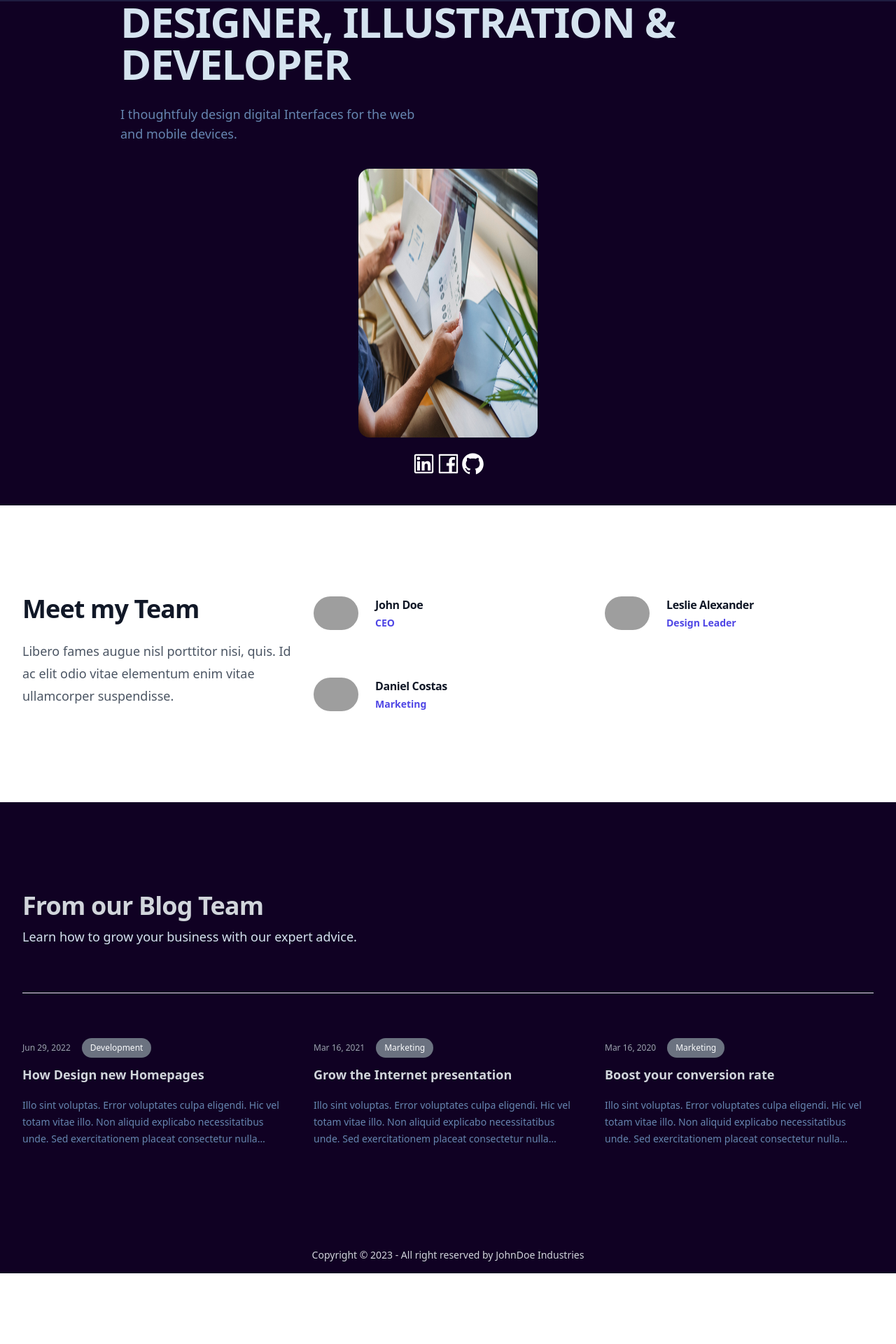
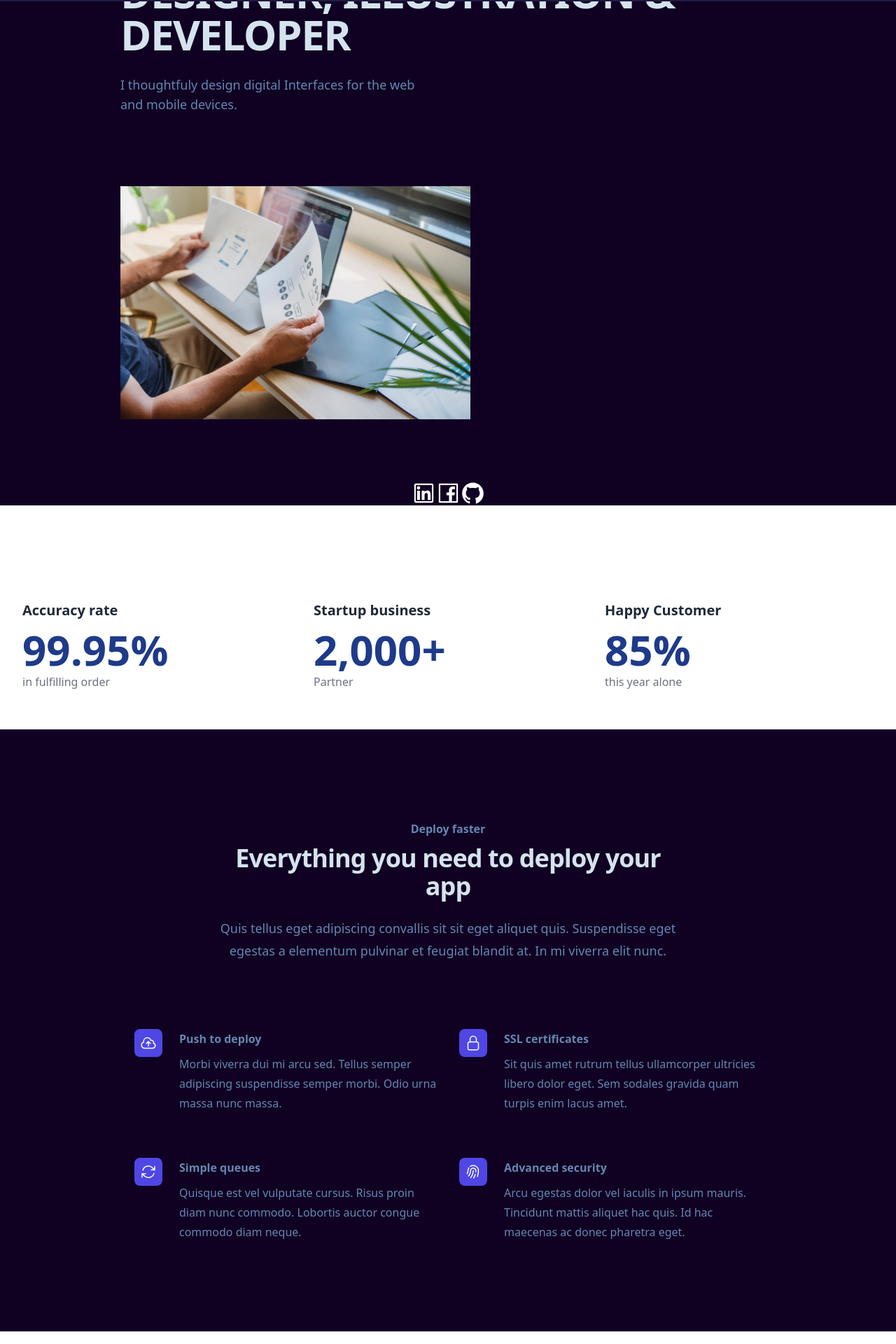
Before and after one commit to DevWavez/design_portfolio, a React (Vite) app: page / in a window 1280 px wide. Shown: the part 78-1998 px from the top of the page at 70% size. Before the commit the page ends 1897 px from the top, so only its background shows below. Built offline with nearby package versions, Linux system fonts and the light colour scheme; grey boxes are pictures that could not be loaded.

Commit message:
Added new components: StatsSection, FeatureSection, and LogoCloud. Removed carousel from HeroSection and added a single image instead.

```diff
--- a/src/App.jsx
+++ b/src/App.jsx
@@ -3,14 +3,20 @@ import Navbar from "./components/Navbar";
 import BlogSection from "./components/BlogSection";
 import TeamSection from "./components/TeamSection";
 import FooterSection from "./components/FooterSection";
+import LogoCloud from "./components/LogoCloud";
+import FeatureSection from "./components/FeatureSection";
+import StatsSection from "./components/StatsSection";
 
 const App = () => {
   return (
     <div>
       <Navbar />
       <HeroSection />
+      <StatsSection />
+      <FeatureSection />
       <TeamSection />
       <BlogSection />
+      <LogoCloud />
       <FooterSection />
     </div>
   );
--- /dev/null
+++ b/src/components/FeatureSection.jsx
@@ -0,0 +1,77 @@
+import {
+  ArrowPathIcon,
+  CloudArrowUpIcon,
+  FingerPrintIcon,
+  LockClosedIcon,
+} from "@heroicons/react/24/outline";
+
+const features = [
+  {
+    name: "Push to deploy",
+    description:
+      "Morbi viverra dui mi arcu sed. Tellus semper adipiscing suspendisse semper morbi. Odio urna massa nunc massa.",
+    icon: CloudArrowUpIcon,
+  },
+  {
+    name: "SSL certificates",
+    description:
+      "Sit quis amet rutrum tellus ullamcorper ultricies libero dolor eget. Sem sodales gravida quam turpis enim lacus amet.",
+    icon: LockClosedIcon,
+  },
+  {
+    name: "Simple queues",
+    description:
+      "Quisque est vel vulputate cursus. Risus proin diam nunc commodo. Lobortis auctor congue commodo diam neque.",
+    icon: ArrowPathIcon,
+  },
+  {
+    name: "Advanced security",
+    description:
+      "Arcu egestas dolor vel iaculis in ipsum mauris. Tincidunt mattis aliquet hac quis. Id hac maecenas ac donec pharetra eget.",
+    icon: FingerPrintIcon,
+  },
+];
+
+const FeatureSection = () => {
+  return (
+    <div className="bg-[#100123] py-24 sm:py-32">
+      <div className="mx-auto max-w-7xl px-6 lg:px-8">
+        <div className="mx-auto max-w-2xl lg:text-center">
+          <h2 className="text-base font-semibold leading-7 text-[#6686B0]">
+            Deploy faster
+          </h2>
+          <p className="mt-2 text-3xl font-bold tracking-tight text-[#D5E3EF] sm:text-4xl">
+            Everything you need to deploy your app
+          </p>
+          <p className="mt-6 text-lg leading-8 text-[#6686B0]">
+            Quis tellus eget adipiscing convallis sit sit eget aliquet quis.
+            Suspendisse eget egestas a elementum pulvinar et feugiat blandit at.
+            In mi viverra elit nunc.
+          </p>
+        </div>
+        <div className="mx-auto mt-16 max-w-2xl sm:mt-20 lg:mt-24 lg:max-w-4xl">
+          <dl className="grid max-w-xl grid-cols-1 gap-x-8 gap-y-10 lg:max-w-none lg:grid-cols-2 lg:gap-y-16">
+            {features.map((feature) => (
+              <div key={feature.name} className="relative pl-16">
+                <dt className="text-base font-semibold leading-7 text-[#6686B0]">
+                  <div className="absolute left-0 top-0 flex h-10 w-10 items-center justify-center rounded-lg bg-indigo-600">
+                    <feature.icon
+                      className="h-6 w-6 text-white"
+                      aria-hidden="true"
+                    />
+                  </div>
+                  {feature.name}
+                </dt>
+                <dd className="mt-2 text-base leading-7 text-[#6686B0]">
+                  {feature.description}
+                </dd>
+              </div>
+            ))}
+          </dl>
+        </div>
+      </div>
+    </div>
+  );
+};
+
+export default FeatureSection;
--- a/src/components/HeroSection.jsx
+++ b/src/components/HeroSection.jsx
@@ -7,14 +7,7 @@ import {
   AiOutlineGithub,
 } from "react-icons/ai";
 
-{
-  /* IMPORT CAROUSEL ITEMS */
-}
-
-import Item1 from "../assets/plan.jpg";
-import Item2 from "../assets/meeting.jpg";
-import Item3 from "../assets/styling.jpg";
-import Item4 from "../assets/whiteboard.jpg";
+import company from "../assets/plan.jpg";
 
 const HeroSection = () => {
   return (
@@ -36,38 +29,9 @@ const HeroSection = () => {
             devices.
           </p>
         </div>
-        {/* Carousel */}
-        <div className="flex justify-center my-5">
-          <div className="w-64 carousel rounded-box">
-            <div className="carousel-item w-full">
-              <img
-                src={Item1}
-                className="w-full"
-                alt="Tailwind CSS Carousel component"
-              />
-            </div>
-            <div className="carousel-item w-full">
-              <img
-                src={Item2}
-                className="w-full"
-                alt="Tailwind CSS Carousel component"
-              />
-            </div>
-            <div className="carousel-item w-full">
-              <img
-                src={Item3}
-                className="w-full"
-                alt="Tailwind CSS Carousel component"
-              />
-            </div>
-            <div className="carousel-item w-full">
-              <img
-                src={Item4}
-                className="w-full"
-                alt="Tailwind CSS Carousel component"
-              />
-            </div>
-          </div>
+
+        <div className="flex justify-center items-center my-1 w-[500px] h-[500px]">
+          <img src={company} alt="" />
         </div>
 
         {/* Social Icons */}
--- /dev/null
+++ b/src/components/LogoCloud.jsx
@@ -0,0 +1,50 @@
+const LogoCloud = () => {
+  return (
+    <div className="bg-white py-24 sm:py-32">
+      <div className="mx-auto max-w-7xl px-6 lg:px-8">
+        <h2 className="text-center text-lg font-semibold leading-8 text-gray-900">
+          Trusted by the world’s most innovative teams
+        </h2>
+        <div className="mx-auto mt-10 grid max-w-lg grid-cols-4 items-center gap-x-8 gap-y-10 sm:max-w-xl sm:grid-cols-6 sm:gap-x-10 lg:mx-0 lg:max-w-none lg:grid-cols-5">
+          <img
+            className="col-span-2 max-h-12 w-full object-contain lg:col-span-1"
+            src="https://tailwindui.com/img/logos/158x48/transistor-logo-gray-900.svg"
+            alt="Transistor"
+            width={158}
+            height={48}
+          />
+          <img
+            className="col-span-2 max-h-12 w-full object-contain lg:col-span-1"
+            src="https://tailwindui.com/img/logos/158x48/reform-logo-gray-900.svg"
+            alt="Reform"
+            width={158}
+            height={48}
+          />
+          <img
+            className="col-span-2 max-h-12 w-full object-contain lg:col-span-1"
+            src="https://tailwindui.com/img/logos/158x48/tuple-logo-gray-900.svg"
+            alt="Tuple"
+            width={158}
+            height={48}
+          />
+          <img
+            className="col-span-2 max-h-12 w-full object-contain sm:col-start-2 lg:col-span-1"
+            src="https://tailwindui.com/img/logos/158x48/savvycal-logo-gray-900.svg"
+            alt="SavvyCal"
+            width={158}
+            height={48}
+          />
+          <img
+            className="col-span-2 col-start-2 max-h-12 w-full object-contain sm:col-start-auto lg:col-span-1"
+            src="https://tailwindui.com/img/logos/158x48/statamic-logo-gray-900.svg"
+            alt="Statamic"
+            width={158}
+            height={48}
+          />
+        </div>
+      </div>
+    </div>
+  );
+};
+
+export default LogoCloud;
--- /dev/null
+++ b/src/components/StatsSection.jsx
@@ -0,0 +1,45 @@
+const StatsSection = () => {
+  return (
+    <div className="max-w-[85rem] px-4 py-10 sm:px-6 lg:px-8 lg:py-14 mx-auto bg-white">
+      {/* GRID */}
+      <div className="mt-20 grid gap-6 grid-cols-2 sm:gap-12 lg:grid-cols-3 lg:gap-8">
+        {/* Stats */}
+        <div>
+          <h4 className="text-ls sm:text-xl font-semibold text-gray-800">
+            Accuracy rate
+          </h4>
+          <p className="mt-2 sm:mt-3 text-4xl sm:text-6xl font-bold text-blue-900">
+            99.95%
+          </p>
+          <p className="mt-1 text-gray-500">in fulfilling order</p>
+        </div>
+        {/* END */}
+
+        {/* Stats */}
+        <div>
+          <h4 className="text-ls sm:text-xl font-semibold text-gray-800">
+            Startup business
+          </h4>
+          <p className="mt-2 sm:mt-3 text-4xl sm:text-6xl font-bold text-blue-900">
+            2,000+
+          </p>
+          <p className="mt-1 text-gray-500">Partner</p>
+        </div>
+        {/* END */}
+        {/* Stats */}
+        <div>
+          <h4 className="text-ls sm:text-xl font-semibold text-gray-800">
+            Happy Customer
+          </h4>
+          <p className="mt-2 sm:mt-3 text-4xl sm:text-6xl font-bold text-blue-900">
+            85%
+          </p>
+          <p className="mt-1 text-gray-500">this year alone</p>
+        </div>
+        {/* END */}
+      </div>
+    </div>
+  );
+};
+
+export default StatsSection;
```
